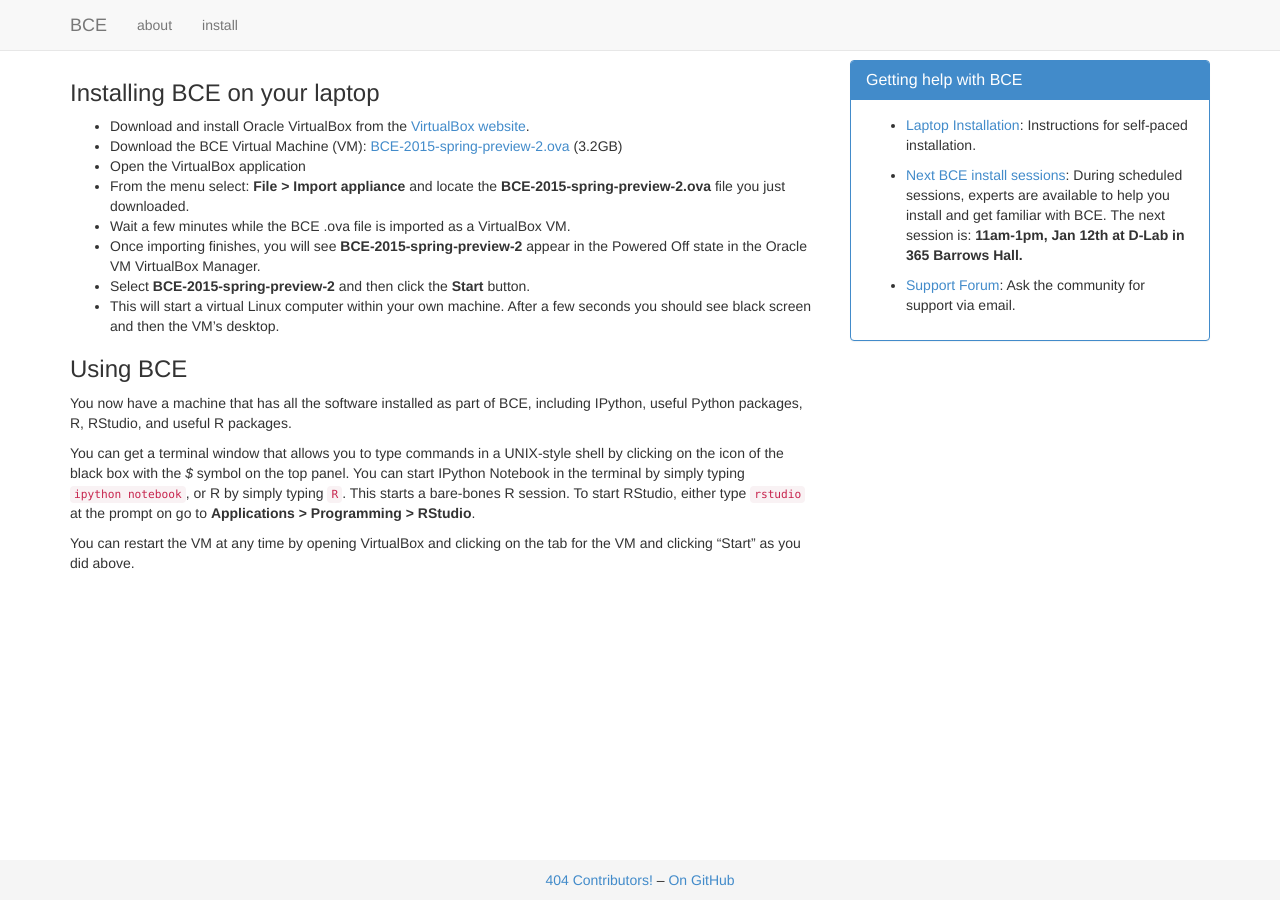
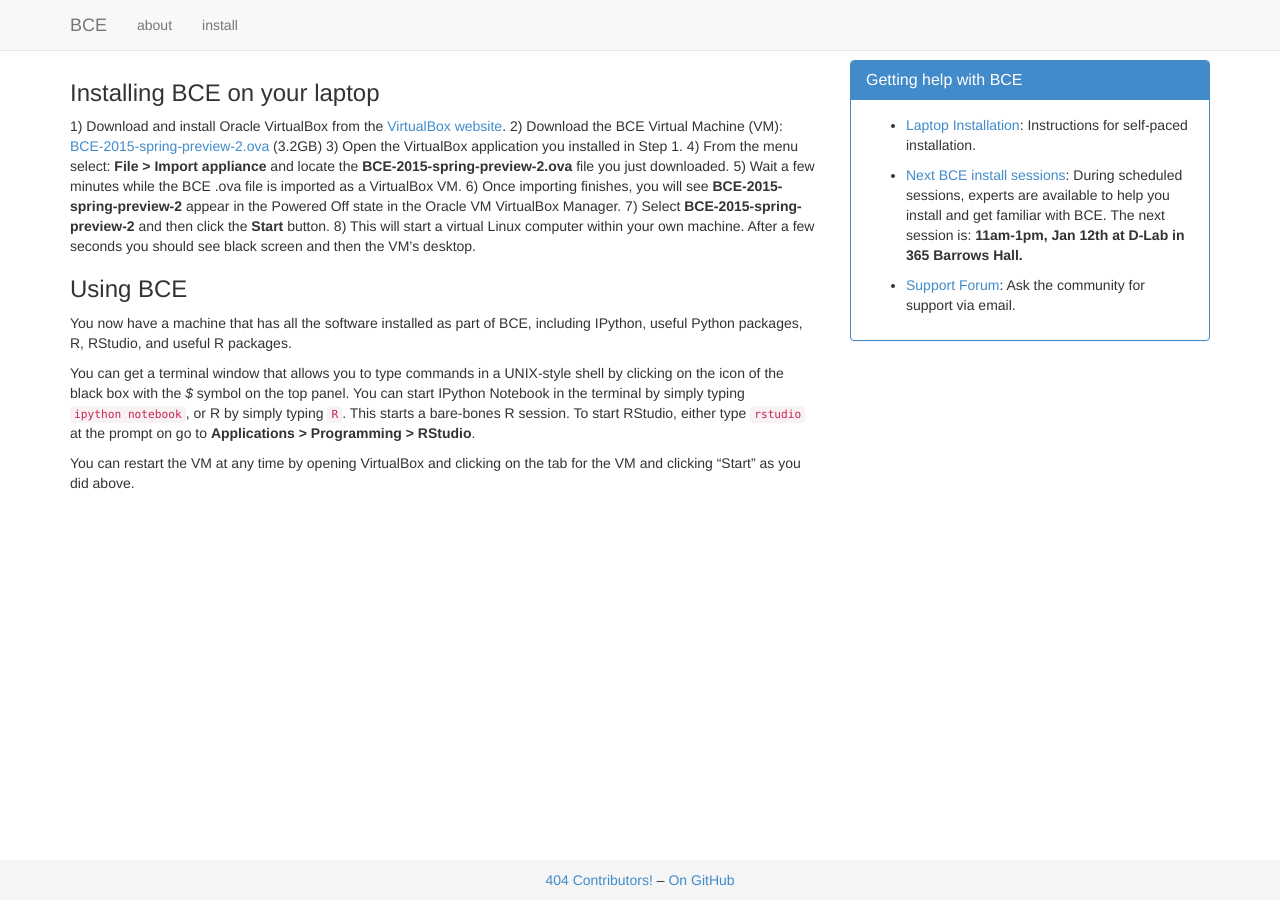
Before and after one commit to ucberkeley/bce-documentation, a Jekyll site: the page built from laptop-installation.md, in a window 1280 px wide. Built offline with Jekyll 4.4.1, drawn with Linux system fonts in a browser that asks for light colours; nearby versions of some CDN libraries; library files that are not in the unit come from our copies; Markdown is read by kramdown in place of the engine named in the settings.

Commit message:
number the steps

```diff
--- a/laptop-installation.md
+++ b/laptop-installation.md
@@ -4,15 +4,15 @@ title: Laptop Installation
 ---
 ### Installing BCE on your laptop
 
-  * Download and install Oracle VirtualBox from the [VirtualBox
+  1) Download and install Oracle VirtualBox from the [VirtualBox
     website](https://www.virtualbox.org/wiki/Downloads).
-  * Download the BCE Virtual Machine (VM): [BCE-2015-spring-preview-2.ova](https://docs.google.com/uc?id=0Bz_1EI3c_TA1VzlScXUxaEEwSm8&export=download) (3.2GB)
-  * Open the VirtualBox application
-  * From the menu select: **File > Import appliance** and locate the **BCE-2015-spring-preview-2.ova** file you just downloaded.
-  * Wait a few minutes while the BCE .ova file is imported as a VirtualBox VM.
-  * Once importing finishes, you will see **BCE-2015-spring-preview-2** appear in the Powered Off state in the Oracle VM VirtualBox Manager.
-  * Select **BCE-2015-spring-preview-2** and then click the **Start** button.
-  * This will start a virtual Linux computer within your own machine.
+  2) Download the BCE Virtual Machine (VM): [BCE-2015-spring-preview-2.ova](https://docs.google.com/uc?id=0Bz_1EI3c_TA1VzlScXUxaEEwSm8&export=download) (3.2GB)
+  3) Open the VirtualBox application you installed in Step 1.
+  4) From the menu select: **File > Import appliance** and locate the **BCE-2015-spring-preview-2.ova** file you just downloaded.
+  5) Wait a few minutes while the BCE .ova file is imported as a VirtualBox VM.
+  6) Once importing finishes, you will see **BCE-2015-spring-preview-2** appear in the Powered Off state in the Oracle VM VirtualBox Manager.
+  7) Select **BCE-2015-spring-preview-2** and then click the **Start** button.
+  8) This will start a virtual Linux computer within your own machine.
     After a few seconds you should see black screen and then the VM's
     desktop.
 
```
